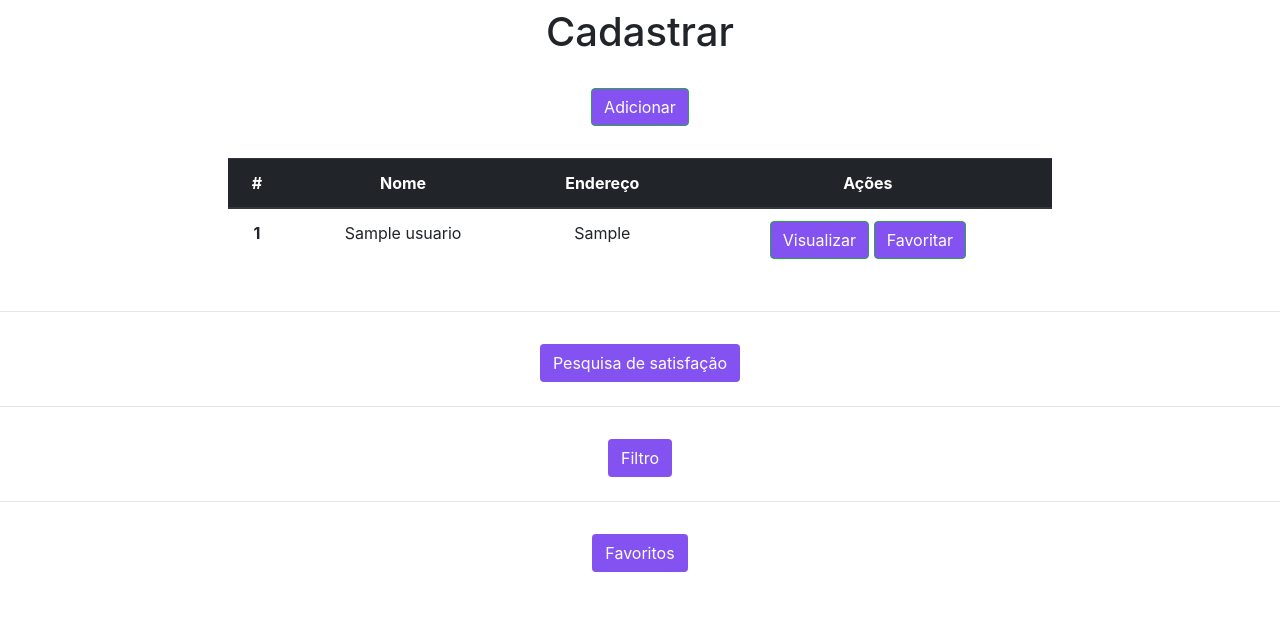
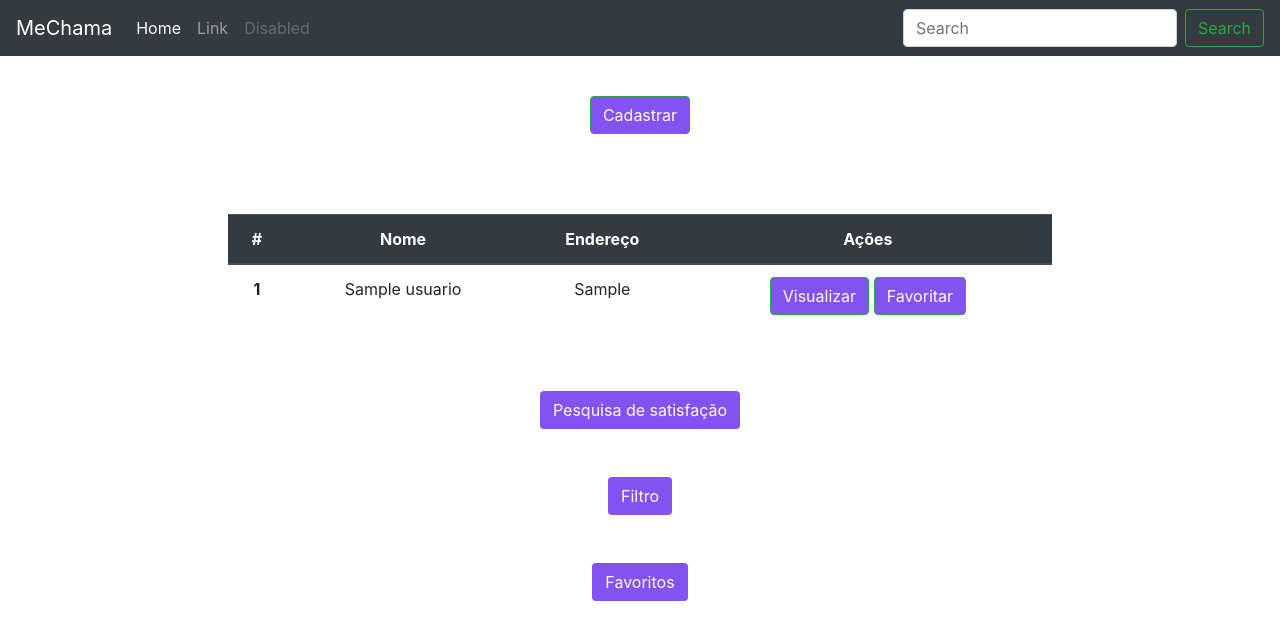
Before and after one commit to ryan-salomao/ProjetoPDS, a Django app: page / in a window 1280 px wide. Shown: the top 640 px of the page. Run offline with Django 4.2, Linux system fonts and the light colour scheme; tables that the repository leaves empty hold one stand-in row (values such as "Sample post"); some libraries are stand-ins or nearby versions.

Commit message:
add Home header

```diff
--- a/app/templates/index.html
+++ b/app/templates/index.html
@@ -1,18 +1,66 @@
 <!DOCTYPE html>
 <html lang="en">
 <head>
-    <meta charset="UTF-8">
-    <title>Home</title>
-    <link rel="stylesheet" href="https://stackpath.bootstrapcdn.com/bootstrap/4.1.3/css/bootstrap.min.css" integrity="sha384-MCw98/SFnGE8fJT3GXwEOngsV7Zt27NXFoaoApmYm81iuXoPkFOJwJ8ERdknLPMO" crossorigin="anonymous">
+   <meta charset="UTF-8">
+   <meta http-equiv="X-UA-Compatible" content="IE=edge">
+   <meta name="viewport" content="width=device-width, initial-scale=1.0">
+   <title>Home</title>
+
+   <style>
+       .solucao{
+           margin-top: 40px;
+           text-align: center;
+       }
+
+       #chama{
+           margin-top: 25px;
+       }
+
+       #box{
+           background-color: #d4bee4;
+           border-radius: 10px;
+       }
+
+       #select{
+           margin-left: 40px;
+       }
+   </style>
+
+   <link rel="stylesheet" href="https://cdn.jsdelivr.net/npm/bootstrap@4.3.1/dist/css/bootstrap.min.css" integrity="sha384-ggOyR0iXCbMQv3Xipma34MD+dH/1fQ784/j6cY/iJTQUOhcWr7x9JvoRxT2MZw1T" crossorigin="anonymous">
 </head>
 <body>
-    <div class="col-8 m-auto pt-2 pb-2 text-center">
-        <h1>Cadastrar</h1>
+   <header>
+       <nav class="navbar navbar-expand-lg navbar navbar-dark bg-dark">
+      <a class="navbar-brand" href="#">MeChama</a>
+      <button class="navbar-toggler" type="button" data-toggle="collapse" data-target="#navbarTogglerDemo02" aria-controls="navbarTogglerDemo02" aria-expanded="false" aria-label="Toggle navigation">
+        <span class="navbar-toggler-icon"></span>
+      </button>
+
+      <div class="collapse navbar-collapse" id="navbarTogglerDemo02">
+        <ul class="navbar-nav mr-auto mt-2 mt-lg-0">
+          <li class="nav-item active">
+            <a class="nav-link" href="#">Home <span class="sr-only">(current)</span></a>
+          </li>
+          <li class="nav-item">
+            <a class="nav-link" href="#">Link</a>
+          </li>
+          <li class="nav-item">
+            <a class="nav-link disabled" href="#">Disabled</a>
+          </li>
+        </ul>
+        <form class="form-inline my-2 my-lg-0">
+          <input class="form-control mr-sm-2" type="search" placeholder="Search">
+          <button class="btn btn-outline-success my-2 my-sm-0" type="submit">Search</button>
+        </form>
+      </div>
+    </nav>
+  </header>
+<body>
+    <br>
+    <div class="col-8 m-auto pt-3 pb-2 text-center">
+        <a href="/createuser" class="btn btn-success" style="background-color: #8352F0">Cadastrar</a>
     </div>
-
-    <div class="col-8 m-auto pt-3 pb-2 text-center">
-        <a href="/createuser" class="btn btn-success" style="background-color: #8352F0">Adicionar</a>
-    </div>
+    <br><br>
 
     <div class="col-8 m-auto pt-4 pb-2 text-center">
         <table class="table">
@@ -39,15 +87,15 @@
           </tbody>
         </table>
     </div>
-        <hr>
+        <br>
     <div class="col-8 m-auto pt-3 pb-2 text-center">
         <a href="/feedback_user" class="btn text-white" style="background-color: #8352F0">Pesquisa de satisfação</a>
     </div>
-        <hr>
+        <br>
     <div class="col-8 m-auto pt-3 pb-2 text-center">
         <a href="/filtro" class="btn text-white" style="background-color: #8352F0">Filtro</a>
     </div>
-        <hr>
+        <br>
     <div class="col-8 m-auto pt-3 pb-2 text-center">
         <a href="/favoritos" class="btn text-white" style="background-color: #8352F0">Favoritos</a>
     </div>
```
